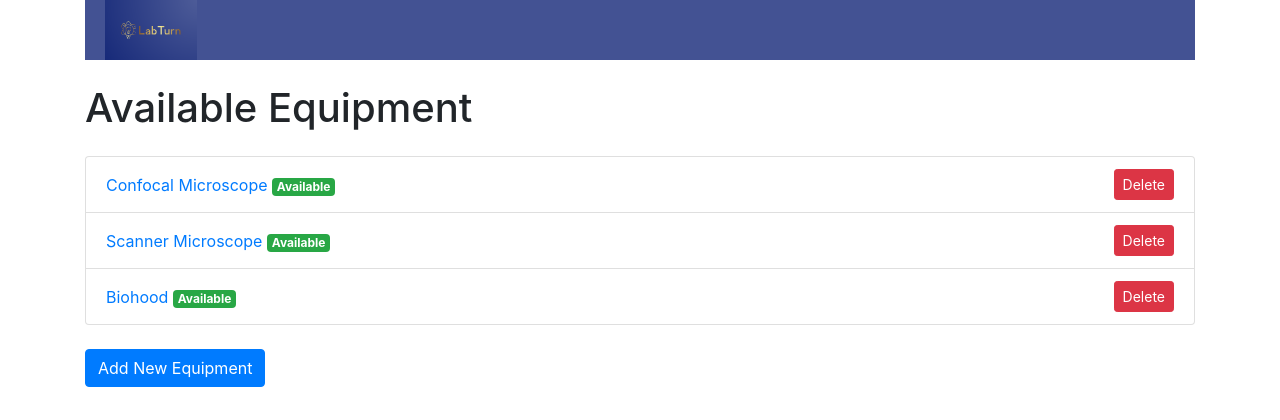
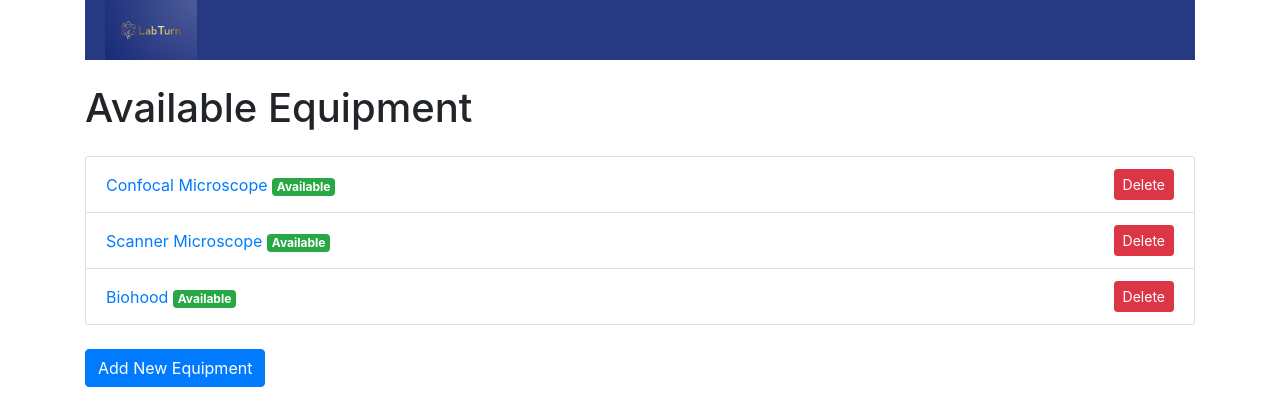
Before and after one commit to santiagomonl/LabTurn-A-Lab-Equipment-Booking-System, a Flask app: page / in a window 1280 px wide. Shown: the top 420 px of the page. Run offline with Flask 2, Linux system fonts and the light colour scheme; data comes from the database, SQL or seed files in the repository; some libraries are stand-ins or nearby versions.

Commit message:
bar color edited

```diff
--- a/templates/index.html
+++ b/templates/index.html
@@ -8,7 +8,7 @@
     <!-- Add custom CSS for the logo and top bar -->
     <style>
         .top-bar {
-            background-color: #435293;
+            background-color: #283983;
             height: 60px;
             display: flex;
             align-items: center;
```
